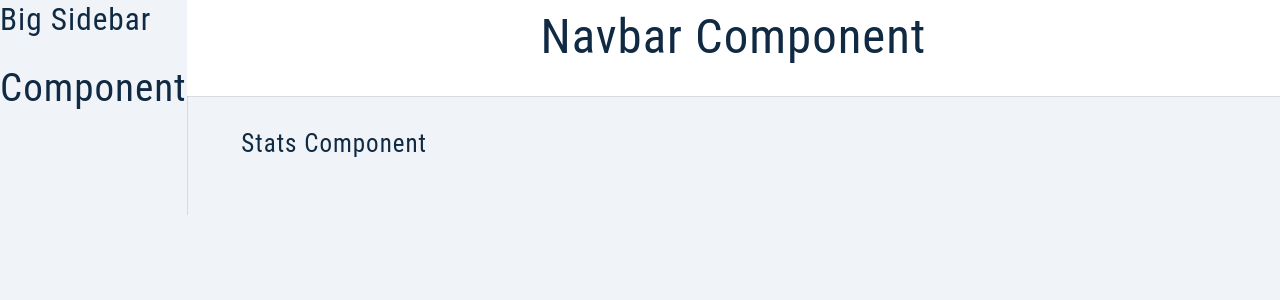
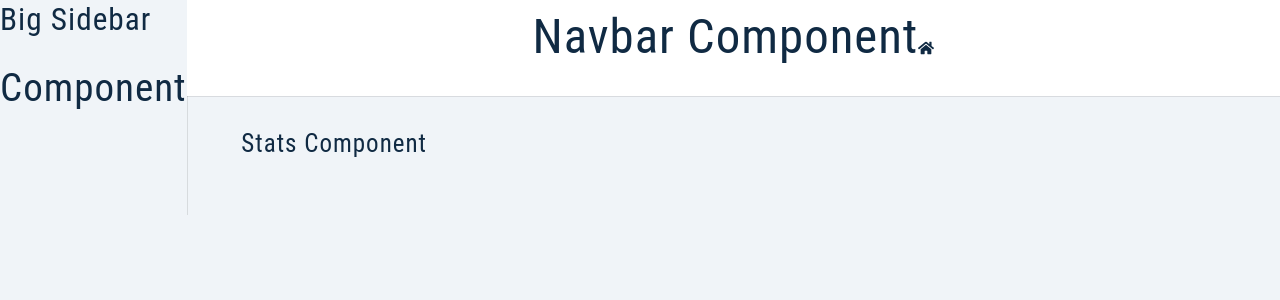
Before and after one commit to romenick-tester/jobify, a React (Create React App) app in the folder client/: page / in a window 1280 px wide. Shown: the top 300 px of the page. Built offline with nearby package versions, Linux system fonts and the light colour scheme; sample sign-in values are in the browser's storage.

Commit message:
051 CLIENT: react icons

```diff
--- a/client/package.json
+++ b/client/package.json
@@ -11,6 +11,7 @@
     "normalize.css": "^8.0.1",
     "react": "^18.2.0",
     "react-dom": "^18.2.0",
+    "react-icons": "^4.4.0",
     "react-redux": "^8.0.2",
     "react-router-dom": "^6.3.0",
     "react-scripts": "^2.1.3",
--- a/client/src/components/Navbar/index.js
+++ b/client/src/components/Navbar/index.js
@@ -1,11 +1,12 @@
 import React from "react";
 import Wrapper from "../../assets/wrappers/Navbar";
+import { FaHome } from "react-icons/fa";
 
 
 const Navbar = () => {
     return (
         <Wrapper>
-            <h1>navbar component</h1>
+            <h1>navbar component</h1> <FaHome />
         </Wrapper>
     )
 }
```
Also changed, not shown: 1 other file (tests, documents, lock files or other folders).
